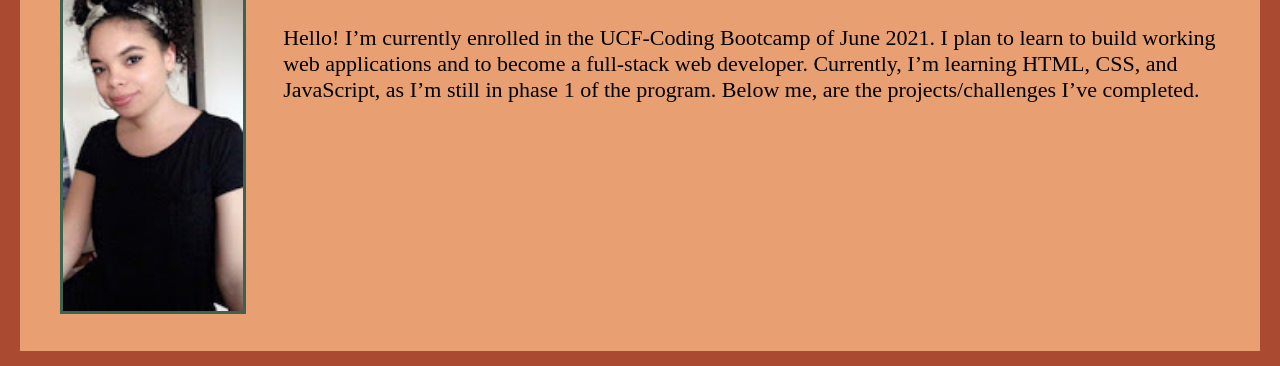
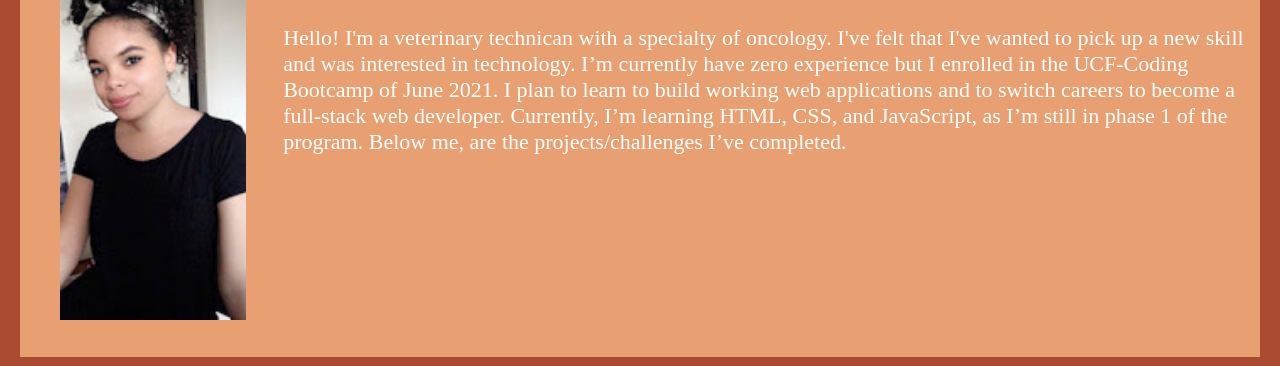
Before and after one commit to aclarke0307/My-Journey, a plain HTML site: page index.html in a window 1280 px wide. Shown: the part 209-575 px from the top of the page. Drawn offline with Linux system fonts and the light colour scheme.

Commit message:
style change

```diff
--- a/assets/css/style.css
+++ b/assets/css/style.css
@@ -58,7 +58,7 @@ a {
     margin: 3%;
     margin-top: 15px;
     margin-left: 40px;
-    border: 3px solid #3A6351;
+
 }
 .step p {
     margin-right: 10px;
@@ -66,6 +66,7 @@ a {
     font-size: 22px;
     display: flex;
     flex-wrap: wrap;
+    color: white;
 }
 .section-title{
     text-align: center;
--- a/index.html
+++ b/index.html
@@ -35,11 +35,12 @@
                  <img src="./assets/images/self.jpeg" alt="pic of Alexandria Clarke" Align="left">
                  <h2 class="section-title">About Me</h2>
                   <p>
-                Hello! I’m currently enrolled in the UCF-Coding Bootcamp of June 2021.
-                I plan to learn to build working web applications and to become a full-stack web developer.
+                Hello! I'm a veterinary technican with a specialty of oncology.
+                I've felt that I've wanted to pick up a new skill and was interested in technology.
+                I’m currently have zero experience but I enrolled in the UCF-Coding Bootcamp of June 2021.
+                I plan to learn to build working web applications and to switch careers to become a full-stack web developer.
                 Currently, I’m learning HTML, CSS, and JavaScript, as I’m still in phase 1 of the program.
                 Below me, are the projects/challenges I’ve completed.
-
                    </p>
               </div>
         </article>
```
